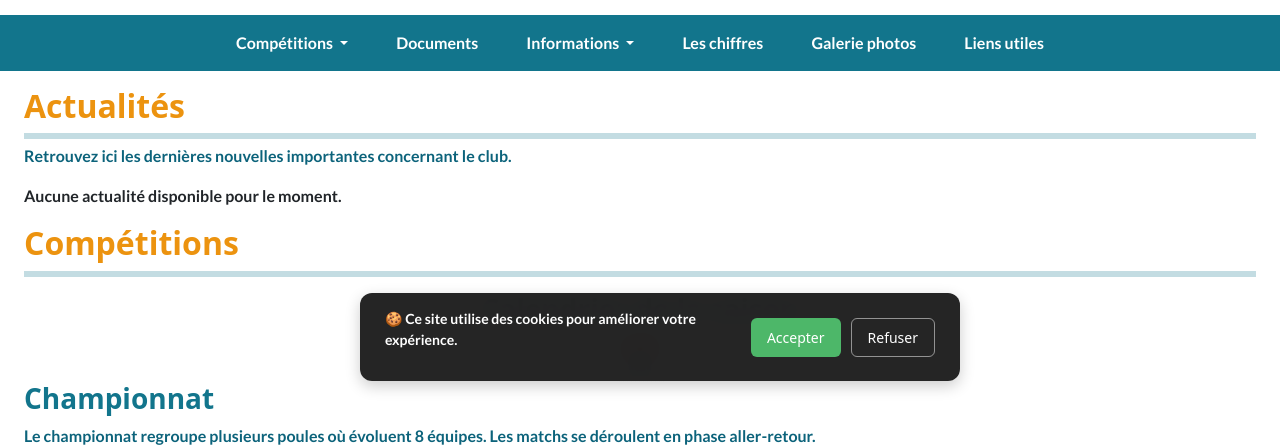
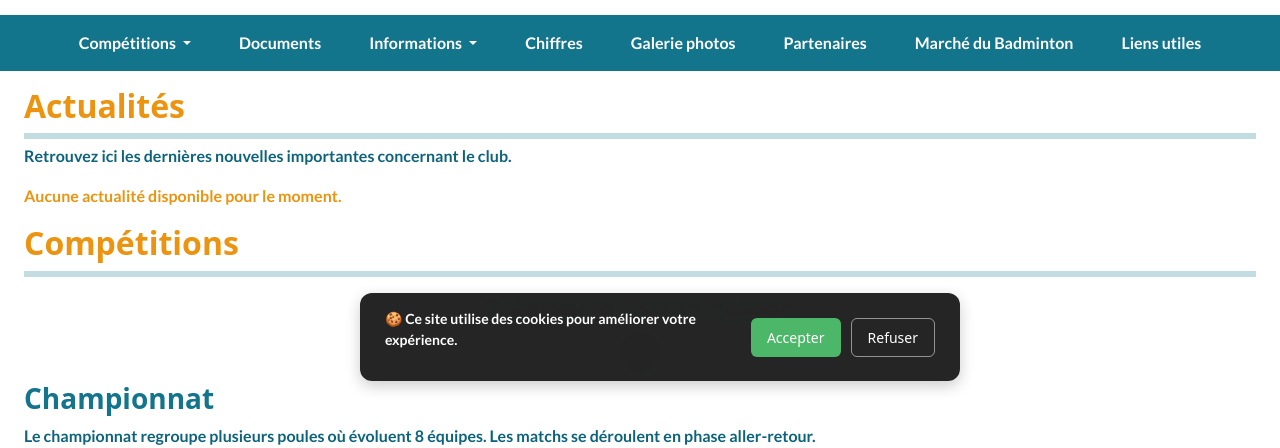
Before and after one commit to Julien0927/CACDS, a PHP site: page /badminton.php in a window 1280 px wide. Shown: the part 399-847 px from the top of the page. Run offline with PHP 8.4, Linux system fonts and the light colour scheme; tables that the repository leaves empty or names only in its code hold one stand-in row (values such as "Sample post").

Commit message:
MAJ Badminton

```diff
--- a/badminton.php
+++ b/badminton.php
@@ -99,18 +99,16 @@ try {
               Informations
             </a>
             <ul class="dropdown-menu dropdown-menu">
-              <li><a class="dropdown-item" href="#adhesion">Demande d'adhésion</a></li>
+              <li><a class="dropdown-item" href="#adhesion">Trombinoscope</a></li>
               <li><a class="dropdown-item" href="#outils">Boite à outils</a></li>
-              <li><a class="dropdown-item" href="#palmares">Palmarès</a></li>
-              <li><a class="dropdown-item" href="#anniversaire">20 ans du badminton</a></li>
-              <li><a class="dropdown-item" href="#media">Photos et vidéos</a></li>
+              <li><a class="dropdown-item" href="#palmares">Palmarès Badminton CACDS</a></li>
             </ul>
           </li>
         </ul>
         <ul class="navbar-nav me-5">
           <li class="nav-item insideItem">
             <a class="" href="#chiffres" style="text-decoration: none;" >
-              Les chiffres
+              Chiffres
             </a>
           </li>
         </ul>
@@ -118,6 +116,20 @@ try {
           <li class="nav-item insideItem">
             <a class="" href="#gallery" style="text-decoration: none;">
               Galerie photos
+            </a>
+          </li>
+        </ul>
+        <ul class="navbar-nav me-5">
+          <li class="nav-item insideItem">
+            <a class="" href="#partners" style="text-decoration: none;">
+              Partenaires
+            </a>
+          </li>
+        </ul>
+        <ul class="navbar-nav me-5">
+          <li class="nav-item insideItem">
+            <a class="" href="#badMarket" style="text-decoration: none;">
+              Marché du Badminton
             </a>
           </li>
         </ul>
@@ -196,6 +208,34 @@ try {
     <!-- Section Galerie Photos -->
 <?php require_once 'templates/viewPhotos.php'; ?>
 
+
+<!-- Section partenaires -->
+<section class="container-fluid" id="partners">
+  <h2 class="h2Sports mt-3">Partenaires</h2>
+  <hr>
+  <p class="lecture">Cette rubrique vous informe des partenariats passés avec la CACDS, au nom et pour le compte de ses adhérents.</p>
+  <div class="row">
+    <div class="col-12 col">
+      <a href="https://tennispassion79.com/" target="_blank" aria-label="Tennis Passion">
+        <img src="/assets/logos/tennis-passion.jpg" style="border-radius: 5px" alt="Tennis passion">
+      </a>
+    </div>
+  </div>
+</section>
+
+<!-- Section marché du badminton -->
+<section class="container-fluid" id="badMarket">
+  <h2 class="h2Sports mt-3">Marché du Badminton</h2>
+  <hr>
+  <p class="lecture">
+    Cette rubrique créée à l’initiative d’un adhérent (merci Jérôme !) vous permet de mettre en ligne une annonce en lien avec du matériel de badminton pouvant intéresser un club ou un adhérent.<br>
+    Alors n’hésitez pas à nous transmettre vos offres.
+  </p>
+  <div class="row">
+    <div class="col-12 col"></div>
+  </div>
+</section>
+
 <!-- Section Liens Utiles -->
 <section class="container-fluid" id="link">
     <h2 class="h2Sports mt-3">Liens Utiles</h2>
@@ -213,33 +253,6 @@ try {
     </div>
 </section>
 
-    <!-- Section partenaires -->
-    <section class="container-fluid" id="partenaires">
-        <h2 class="h2Sports mt-3">Partenaires</h2>
-        <hr>
-        <p class="lecture">Cette rubrique vous informe des partenariats passés avec la CACDS, au nom et pour le compte de ses adhérents.</p>
-        <div class="row">
-            <div class="col-12 col">
-                <a href="https://tennispassion79.com/" target="_blank" aria-label="Tennis Passion">
-                    <img src="/assets/logos/tennis-passion.jpg" style="border-radius: 5px" alt="Tennis passion">
-                </a>
-            </div>
-        </div>
-    </section>
-
-    <!-- Section marché du badminton -->
-    <section class="container-fluid" id="partenaires">
-        <h2 class="h2Sports mt-3">Le marché du Badminton</h2>
-        <hr>
-        <p class="lecture">
-            Cette rubrique créée à l’initiative d’un adhérent (merci Jérôme !) vous permet de mettre en ligne une annonce en lien avec du matériel de badminton pouvant intéresser un club ou un adhérent.<br>
-            Alors n’hésitez pas à nous transmettre vos offres.
-        </p>
-        <div class="row">
-            <div class="col-12 col"></div>
-        </div>
-    </section>
-
 
     <!-- Bouton Retour en haut -->
     <div id="backToTop" >
--- a/templates/partial_news.php
+++ b/templates/partial_news.php
@@ -11,7 +11,7 @@
             <div class="col-12 col-md-8">
                 <div class="card-body d-flex flex-column h-100">
                     <h5 class=" h5Sports card-title"><?= $new["title"] ?></h5>
-                    <p class="card-text flex-grow-1">
+                    <p class="card-text flex-grow-1 lecture">
                         <?= mb_strlen($new["content"]) > 100 ? mb_substr($new["content"], 0, 100) . '...' : $new["content"] ?>
                     </p>
                     <div class="mt-auto">
--- a/templates/viewNews.php
+++ b/templates/viewNews.php
@@ -9,7 +9,7 @@
                     <?php include 'templates/partial_news.php'; ?>
                 <?php endforeach; ?>
             <?php else: ?>
-                <p>Aucune actualité disponible pour le moment.</p>
+                <p style="color: #EC930F">Aucune actualité disponible pour le moment.</p>
             <?php endif; ?>
         </div>
         <?php if ($totalPages > 1): ?>
```
Lines whose indentation alone changed are shown as unchanged.
